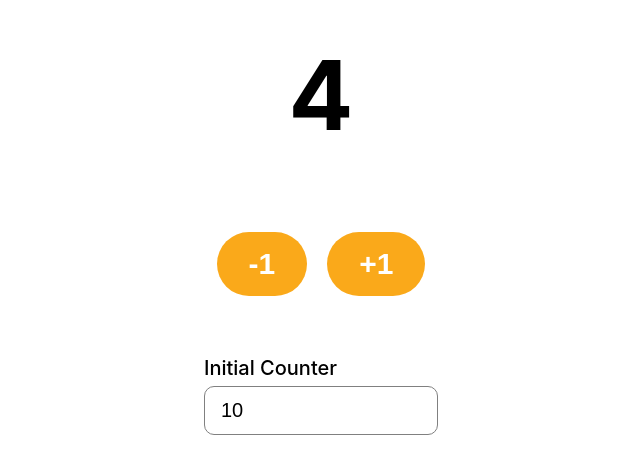
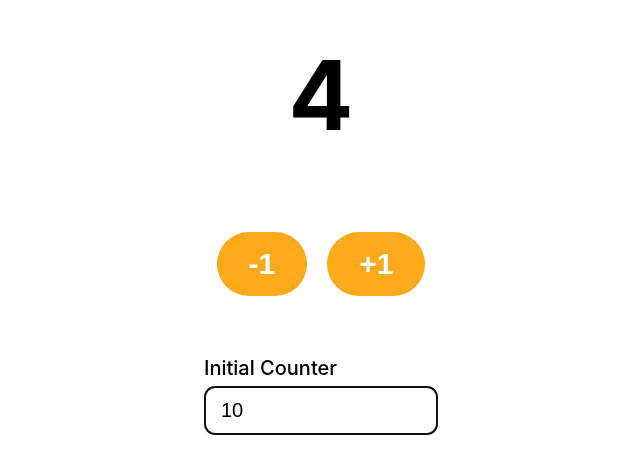
Before and after one commit to Pasika-swn/react-hook, a React (Create React App) app: page / in a window 1280 px wide. Shown: the part 204-678 px from the top of the page, without its empty margins (319-959 px from the left). Built offline with nearby package versions, Linux system fonts and the light colour scheme.

Commit message:
working with ref

```diff
--- a/src/CounterPage.js
+++ b/src/CounterPage.js
@@ -1,4 +1,4 @@
-import { useState, useEffect } from "react";
+import { useState, useEffect, useRef } from "react";
 import { Wrapper, CounterText, Button, Label, Input } from "./Components";
 
 const getInitialCounter = () =>
@@ -10,6 +10,7 @@ export const CounterPage = () => {
   const [initialCounter, setInitialCounter] = useState(0);
   const [counter, setCounter] = useState(0);
   const [loading, setLoading] = useState(false);
+  const inputEl = useRef(null);
 
   //logic1: get API
   useEffect(() => {
@@ -19,6 +20,12 @@ export const CounterPage = () => {
       setInitialCounter(initialCounter);
     });
   }, []);
+
+  useEffect(() => {
+    if (!loading) {
+      inputEl.current.focus();
+    }
+  }, [loading]);
 
   useEffect(() => {
     let id;
@@ -57,6 +64,7 @@ export const CounterPage = () => {
       <Label>
         <span>Initial Counter</span>
         <Input
+          ref={inputEl}
           value={initialCounter}
           onChange={(ele) => setInitialCounter(ele.target.value)}
         />
```
